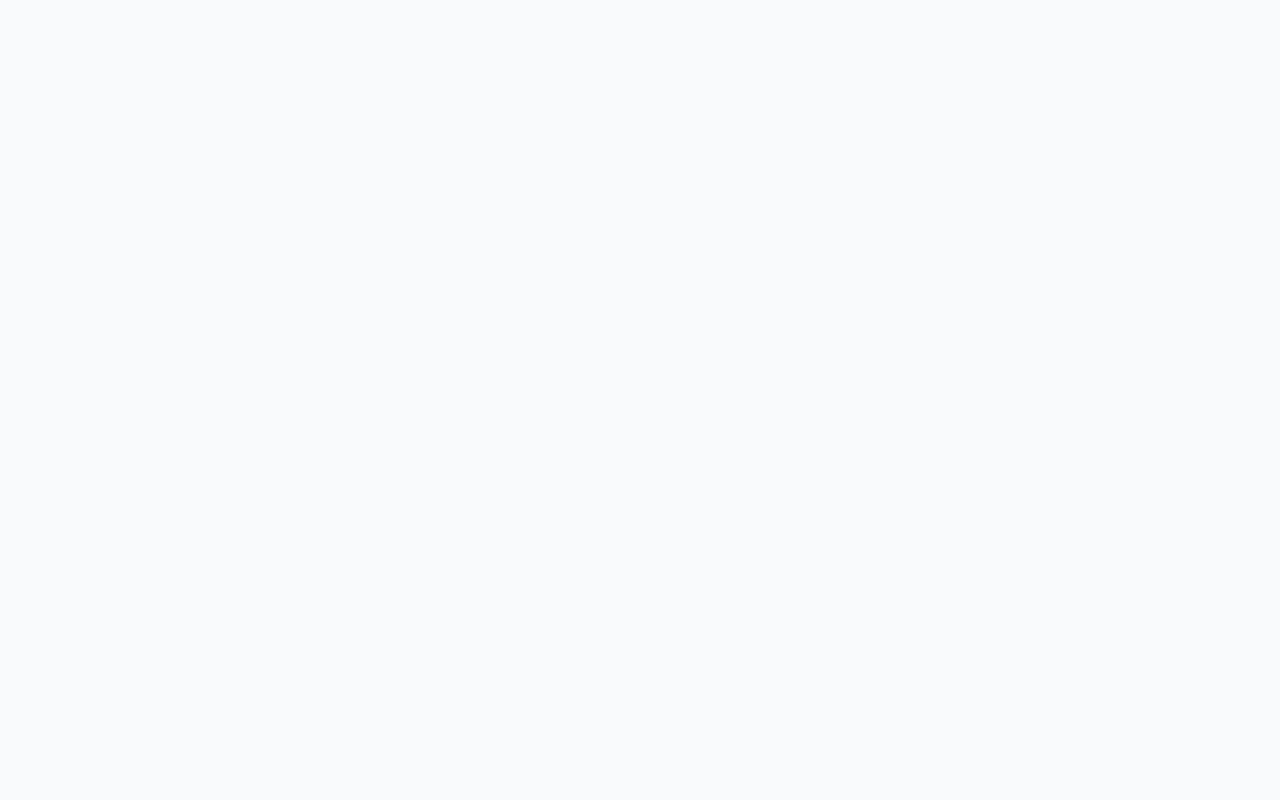
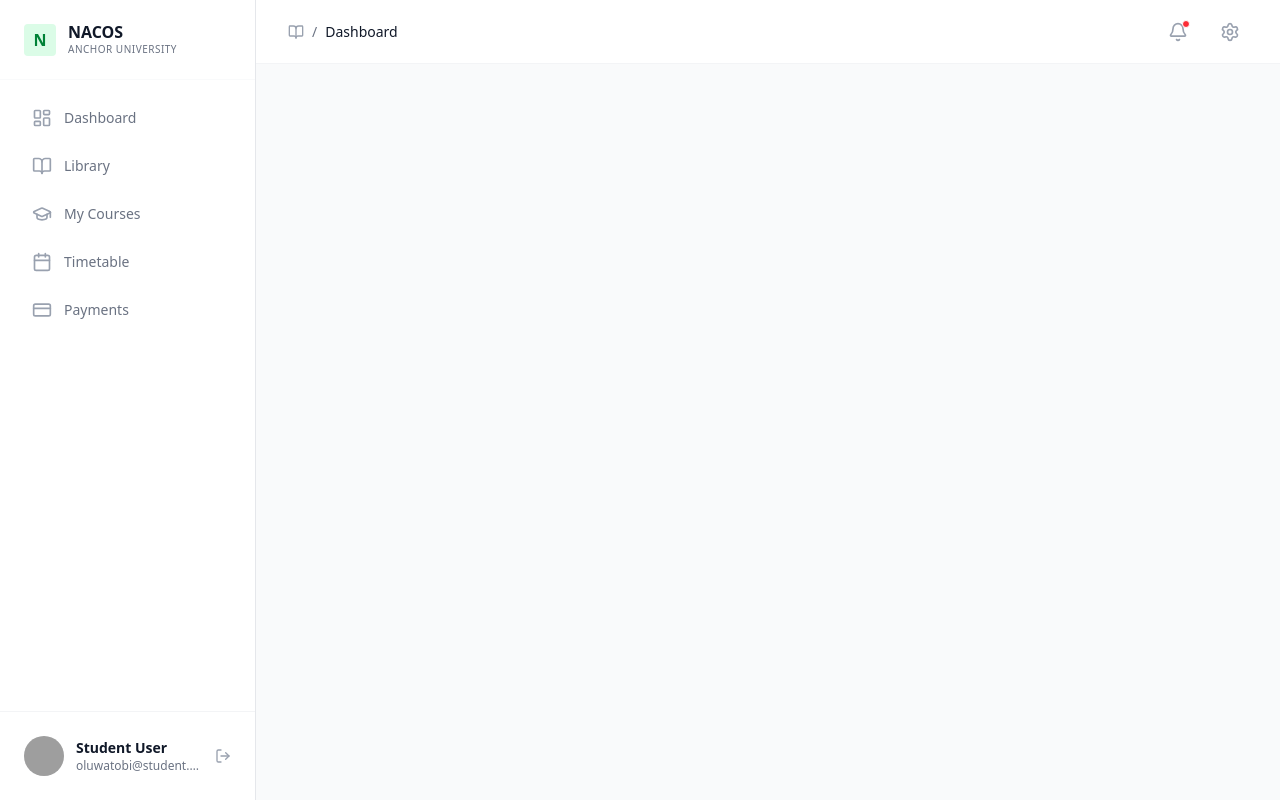
Before and after one commit to NACOS-ANCHOR-UNIVERSITY/Nacos-Anchor-Platform-frontend, a React (Vite) app: page /student in a window 1280 px wide. Before the commit this address had no page. Built offline with nearby package versions, Linux system fonts and the light colour scheme; grey boxes are pictures that could not be loaded.

Commit message:
added dashboard

```diff
--- a/src/App.jsx
+++ b/src/App.jsx
@@ -1,11 +1,15 @@
 // src/App.jsx
-import {Routes, Route} from "react-router-dom";
+import { Routes, Route } from "react-router-dom";
+import StudentLayout from "./layouts/StudentLayout";
 import LibraryPage from './features/library/pages/LibraryPage';
 function App() {
   return (
     <Routes>
+      <Route path="/student" element={<StudentLayout />}>
+        <Route path="/student/library" element={<LibraryPage />} />
+      </Route>
       {/* All Student Pages use the StudentLayout (and get the Navbar for free) */}
-      <Route path="/student/library" element={<LibraryPage />} />
+
     </Routes>
   );
 }
--- /dev/null
+++ b/src/layouts/StudentLayout.jsx
@@ -0,0 +1,136 @@
+import React from "react";
+import {Outlet, Link, useLocation} from "react-router-dom";
+import {
+  LayoutDashboard,
+  BookOpen, // For Library
+  GraduationCap, // For My Courses
+  Calendar, // For Timetable
+  CreditCard,
+  Bell,
+  Settings,
+  LogOut,
+  Menu, // For mobile toggle
+} from "lucide-react";
+
+const StudentLayout = () => {
+  const location = useLocation();
+
+  // The Exact Links from your Figma Design
+  const navLinks = [
+    {name: "Dashboard", path: "/student/dashboard", icon: LayoutDashboard},
+    {name: "Library", path: "/student/library", icon: BookOpen},
+    {name: "My Courses", path: "/student/courses", icon: GraduationCap},
+    {name: "Timetable", path: "/student/timetable", icon: Calendar},
+    {name: "Payments", path: "/student/payments", icon: CreditCard},
+  ];
+
+  return (
+    <div className="flex h-screen bg-white font-sans overflow-hidden">
+      {/* --- 1. GLOBAL SIDEBAR (Left) --- */}
+      <aside className="w-64 bg-white border-r border-gray-200 flex flex-col fixed h-full z-20 hidden md:flex">
+        {/* Logo Section */}
+        <div className="h-20 flex items-center px-6 border-b border-gray-50">
+          <div className="flex items-center gap-3">
+            {/* Replace with your actual Logo Image */}
+            <div className="w-8 h-8 rounded bg-green-100 text-green-700 flex items-center justify-center font-bold">
+              N
+            </div>
+            <div>
+              <h1 className="font-bold text-gray-900 leading-tight">NACOS</h1>
+              <p className="text-[10px] text-gray-500 uppercase tracking-wider">
+                Anchor University
+              </p>
+            </div>
+          </div>
+        </div>
+
+        {/* Navigation Links */}
+        <nav className="flex-1 p-4 space-y-1 overflow-y-auto">
+          {navLinks.map((item) => {
+            const isActive = location.pathname.includes(item.path);
+            return (
+              <Link
+                key={item.name}
+                to={item.path}
+                className={`flex items-center gap-3 px-4 py-3 text-sm font-medium rounded-lg transition-all ${
+                  isActive
+                    ? "bg-green-50 text-green-700" // Active State (Light Green)
+                    : "text-gray-500 hover:bg-gray-50 hover:text-gray-900" // Inactive State
+                }`}
+              >
+                <item.icon
+                  className={`w-5 h-5 ${
+                    isActive ? "text-green-600" : "text-gray-400"
+                  }`}
+                />
+                {item.name}
+              </Link>
+            );
+          })}
+        </nav>
+
+        {/* User Profile (Bottom) */}
+        <div className="p-4 border-t border-gray-100">
+          <div className="flex items-center gap-3 p-2 rounded-lg hover:bg-gray-50 cursor-pointer transition-colors">
+            <img
+              src="https://api.dicebear.com/7.x/avataaars/svg?seed=Student"
+              alt="User"
+              className="w-10 h-10 rounded-full bg-gray-100"
+            />
+            <div className="flex-1 min-w-0">
+              <h4 className="text-sm font-bold text-gray-900 truncate">
+                Student User
+              </h4>
+              <p className="text-xs text-gray-500 truncate">
+                oluwatobi@student.aul.edu.ng
+              </p>
+            </div>
+            <LogOut className="w-4 h-4 text-gray-400 hover:text-red-500" />
+          </div>
+        </div>
+      </aside>
+
+      {/* --- 2. MAIN WRAPPER (Right Side) --- */}
+      <main className="flex-1 md:ml-64 flex flex-col h-screen">
+        {/* --- GLOBAL TOPBAR --- */}
+        <header className="h-16 bg-white border-b border-gray-100 flex items-center justify-between px-8 shrink-0">
+          {/* Breadcrumbs (Dynamic based on path) */}
+          <div className="flex items-center gap-2 text-sm text-gray-500">
+            <BookOpen className="w-4 h-4 text-gray-400" />
+            <span>/</span>
+            {/* Simple logic to show current section name */}
+            <span className="font-medium text-gray-900 capitalize">
+              {location.pathname.split("/")[2] || "Dashboard"}
+            </span>
+            {location.pathname.split("/")[3] && (
+              <>
+                <span>/</span>
+                <span className="text-gray-600 capitalize">
+                  {location.pathname.split("/")[3]}
+                </span>
+              </>
+            )}
+          </div>
+
+          {/* Right Icons (Notifications & Settings) */}
+          <div className="flex items-center gap-4">
+            <button className="relative p-2 text-gray-400 hover:text-gray-600 hover:bg-gray-50 rounded-full transition-colors">
+              <Bell className="w-5 h-5" />
+              <span className="absolute top-1.5 right-1.5 w-2 h-2 bg-red-500 rounded-full border border-white"></span>
+            </button>
+            <button className="p-2 text-gray-400 hover:text-gray-600 hover:bg-gray-50 rounded-full transition-colors">
+              <Settings className="w-5 h-5" />
+            </button>
+          </div>
+        </header>
+
+        {/* --- PAGE CONTENT (Where LibraryPage loads) --- */}
+        <div className="flex-1 overflow-y-auto bg-gray-50 p-6 md:p-8">
+          <Outlet />
+        </div>
+      </main>
+    </div>
+  );
+};
+
+export default StudentLayout;
```
